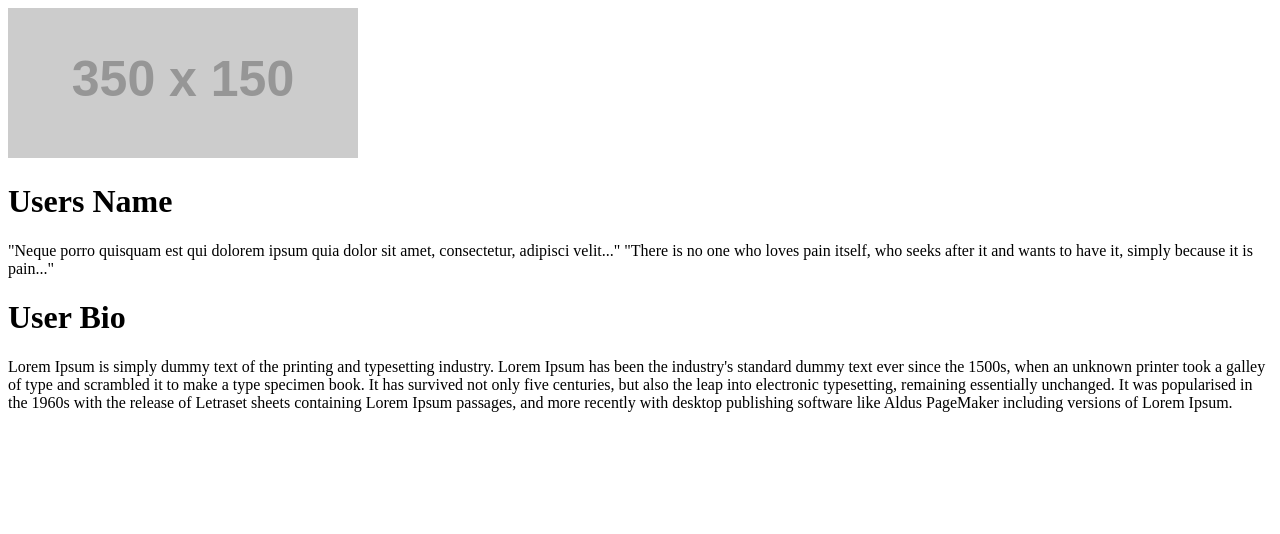
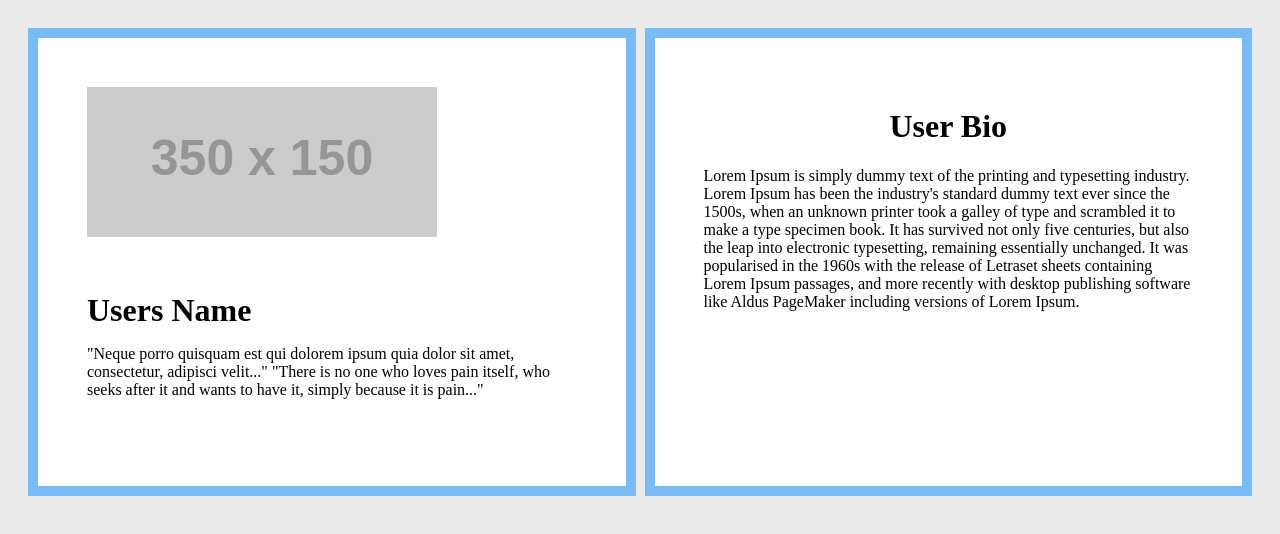
Before and after one commit to MatthewKyle22/JS5, a plain HTML site: page index.html in a window 1280 px wide. Drawn offline with Linux system fonts and the light colour scheme; placeholder pictures from the web are drawn by us.

Commit message:
new commit

```diff
--- a/index.html
+++ b/index.html
@@ -1,4 +1,3 @@
-<!DOCTYPE html>
 <!DOCTYPE html>
 <html>
     <head>
@@ -6,10 +5,9 @@
         <link rel="stylesheet" href="main.css" type="text/css" />
     </head>
     <body>
+        <script type="text/javascript" src="main.js"></script>
         <div class = 'firstCol'>
-            <div class = 'profileImg'></div>
-                <img src ="http://placehold.it/350x150">
-            </div>
+            <img src ="http://placehold.it/350x150">
             <div class = 'underImg'>
                 <h1>Users Name</h1>
                 <p>"Neque porro quisquam est qui dolorem ipsum quia dolor sit amet, consectetur, adipisci velit..."
@@ -17,7 +15,7 @@
                 pain..."</p>
             </div>
         </div>
-        <div class = 'sencondCol'>
+        <div class = 'secondCol'>
             <h1>User Bio</h1>
             <p>Lorem Ipsum is simply dummy text of the printing and typesetting industry. Lorem Ipsum
                 has been the industry's standard dummy text ever since the 1500s, when an unknown printer
--- a/main.css
+++ b/main.css
@@ -0,0 +1,109 @@
+body {
+    background-color: #EAEAEA;
+}
+.firstCol {
+    background-color: #ffffff;
+}
+.firstCol {
+    display: inline-block;
+    width: 40%;
+    padding: 4%;
+    height: 350px;
+    border: 10px solid #78BBF6;
+}
+img {
+    margin-bottom: 30px;
+}
+.firstCol h1 {
+    margin-bottom: 10px;
+}
+body {
+    padding: 20px;
+}
+.secondCol {
+    background-color: #ffffff;
+    width: 40%;
+    padding: 4%;
+    height: 350px;
+    float: right;
+    border: 10px solid #78BBF6;
+}
+.secondCol h1 {
+    text-align: center;
+}
+
+
+
+/*body {*/
+/*    background-color: #aaa;*/
+/*}*/
+
+/*img {*/
+/*    height: 200px;*/
+/*    width: 200px;*/
+/*    float: right;*/
+/*    margin-bottom: 5px;*/
+/*}*/
+
+/*div {*/
+/*    width: 200px;*/
+/*    height: 25px;*/
+/*    border: 1px black solid;*/
+/*    margin: 4px 0;*/
+/*    padding: 3px;*/
+/*}*/
+
+/*input {*/
+/*    width: 200px;*/
+/*    height: 25px;*/
+/*    border: 1px black solid;*/
+/*    margin: 4px 0;*/
+/*    padding: 3px;*/
+/*}*/
+
+/*textarea {*/
+/*    width: 480px;*/
+/*    height: 95px;*/
+/*    border: 1px black solid;*/
+/*    margin-left: 2px;*/
+/*    padding: 3px;*/
+/*}*/
+
+/*h1, h2, h3, h4, h5, h6 {*/
+/*    margin-top: 10px;*/
+/*    font-weight: bold;*/
+/*}*/
+
+/*Id's*/
+
+/*#profile-container {*/
+/*    margin: 0 auto;*/
+/*    width: 500px;*/
+/*    height: 350px;*/
+/*    padding: 10px;*/
+/*    background-color: white;*/
+/*}*/
+
+/*#bio {*/
+/*    margin: 7px 0;*/
+/*    padding: 5px;*/
+/*    width: 480px;*/
+/*    height: 95px;*/
+/*    border: 1px black solid;*/
+/*}*/
+
+/*#f-bio {*/
+/*    margin: 7px 0;*/
+/*    padding: 5px;*/
+/*    border: 1px black solid;*/
+/*}*/
+
+/*Classes*/
+
+/*.hide {*/
+/*    display: none;*/
+/*}*/
+
+/*.show {*/
+/*    display: inherit;*/
+/*}*/
--- /dev/null
+++ b/main.js
@@ -0,0 +1,97 @@
+var el = document.getElementsByTagName("p")[0];
+
+el.addEventListener("click", function(){
+    el.innerHTML = "TEST";
+});
+console.log(el);
+
+
+// var username = document.getElementById('username');
+// var realName = document.getElementById('name');
+// var occupation = document.getElementById('occupation');
+// var bio = document.getElementById('bio');
+// var f_username = document.getElementById('f-username');
+// var f_realName = document.getElementById('f-name');
+// var f_occupation = document.getElementById('f-occupation');
+// var f_bio = document.getElementById('f-bio');
+
+// var toggle = function (el) {
+//     if (el.className == "hide") {
+//         el.className = "show";
+//     }
+//     else {
+//         el.className = "hide"
+//     }
+// }
+
+// // ===== user name ===== \\
+
+// username.addEventListener('click', function() {
+//     toggle(f_username);
+//     toggle(username);
+//     f_username.focus();
+// });
+// f_username.addEventListener('blur', function() {
+//     username.innerHTML = f_username.value;
+//     toggle(f_username);
+//     toggle(username);
+// })
+// f_username.addEventListener('keypress',function() {
+//     if (event.keyCode === 13) {
+//         event.target.blur();
+//     }
+// });
+
+// // ===== name ===== \\
+
+// realName.addEventListener('click', function() {
+//     toggle(f_realName);
+//     toggle(realName);
+//     f_realName.focus();
+// });
+// f_realName.addEventListener('blur', function() {
+//     realName.innerHTML = f_realName.value;
+//     toggle(f_realName);
+//     toggle(realName);
+// })
+// f_realName.addEventListener('keypress',function() {
+//     if (event.keyCode === 13) {
+//         event.target.blur();
+//     }
+// });
+
+// // ===== occupation ===== \\
+
+// occupation.addEventListener('click', function() {
+//     toggle(f_occupation);
+//     toggle(occupation);
+//     f_occupation.focus();
+// });
+// f_occupation.addEventListener('blur', function() {
+//     occupation.innerHTML = f_occupation.value;
+//     toggle(f_occupation);
+//     toggle(occupation);
+// })
+// f_occupation.addEventListener('keypress',function() {
+//     if (event.keyCode === 13) {
+//         event.target.blur();
+//     }
+// });
+
+// // ===== bio ===== \\
+
+// bio.addEventListener('click', function() {
+//     toggle(bio);
+//     toggle(f_bio);
+//     f_bio.focus();
+// });
+// f_bio.addEventListener('blur', function() {
+//     toggle(bio);
+//     toggle(f_bio);
+//     bio.innerHTML = f_bio.value;
+// })
+// f_bio.addEventListener('keypress',function() {
+//     if (event.keyCode === 13) {
+//         event.target.blur();
+//     }
+// });
```
